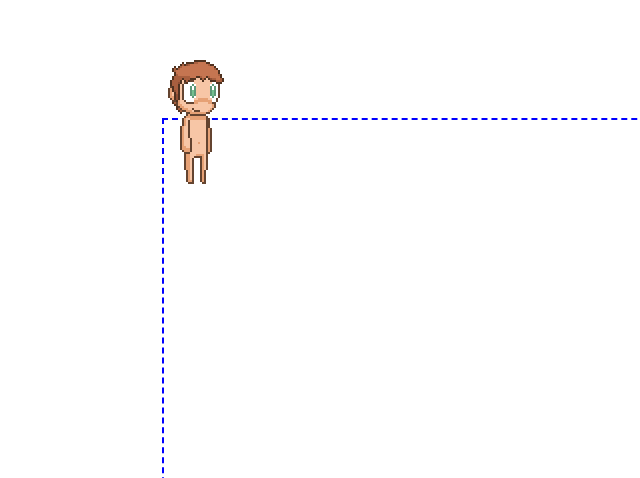
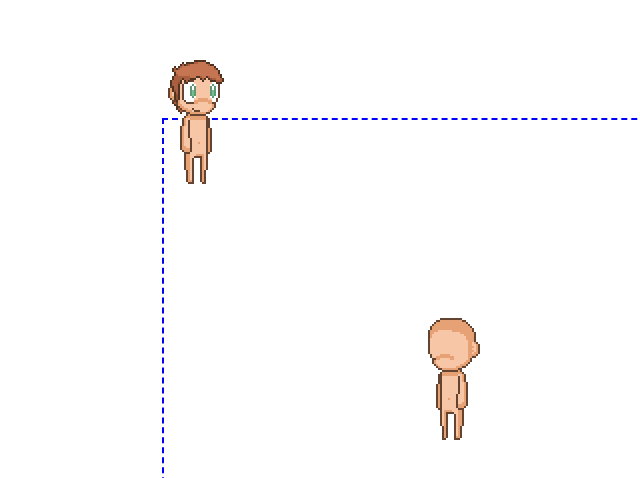
Before and after one commit to mrmiguu/purse_old, a React app: page / in a window 1280 px wide. Shown: the part 252-730 px from the top of the page, without its empty margins (448-1088 px from the left). Built offline with nearby package versions, Linux system fonts and the light colour scheme.

Commit message:
Added sprite list, tweaked keyboard.

```diff
--- a/src/App.js
+++ b/src/App.js
@@ -2,19 +2,127 @@ import styles from './styles/App.module.scss'
 import React, { lazy, useState, useRef, useEffect } from 'react'
 import { border, hexToHSL } from './global'
 
-import arm_r_1 from './Players/Arms/Rear/1.png'
-import body_1 from './Players/Bodies/1.png'
-import head_1 from './Players/Heads/1.png'
-import face_g_0 from './Players/Faces/Green/0.png'
-import hair_s_b_1 from './Players/Hair/Short/Brown/1.png'
-import arm_f_1 from './Players/Arms/Front/1.png'
+let bodyParts = {
+  arm: {
+    front: [
+      require('./players/arms/front/0.png'),
+      require('./players/arms/front/1.png'),
+      require('./players/arms/front/2.png'),
+      require('./players/arms/front/3.png'),
+      require('./players/arms/front/4.png'),
+    ],
+    rear: [
+      require('./players/arms/rear/0.png'),
+      require('./players/arms/rear/1.png'),
+      require('./players/arms/rear/2.png'),
+      require('./players/arms/rear/3.png'),
+      require('./players/arms/rear/4.png'),
+    ],
+  },
+  body: [
+    require('./players/bodies/0.png'),
+    require('./players/bodies/1.png'),
+    require('./players/bodies/2.png'),
+    require('./players/bodies/3.png'),
+    require('./players/bodies/4.png'),
+  ],
+  face: {
+    blue: [
+      require('./players/faces/blue/0.png'),
+      require('./players/faces/blue/1.png'),
+      require('./players/faces/blue/2.png'),
+      require('./players/faces/blue/3.png'),
+    ],
+    brown: [
+      require('./players/faces/brown/0.png'),
+      require('./players/faces/brown/1.png'),
+      require('./players/faces/brown/2.png'),
+      require('./players/faces/brown/3.png'),
+    ],
+    green: [
+      require('./players/faces/green/0.png'),
+      require('./players/faces/green/1.png'),
+      require('./players/faces/green/2.png'),
+      require('./players/faces/green/3.png'),
+    ],
+    red: [
+      require('./players/faces/red/0.png'),
+      require('./players/faces/red/1.png'),
+      require('./players/faces/red/2.png'),
+      require('./players/faces/red/3.png'),
+    ],
+  },
+  hair: {
+    long: {
+      black: [
+        require('./players/hair/long/black/0.png'),
+        require('./players/hair/long/black/1.png'),
+        require('./players/hair/long/black/2.png'),
+        require('./players/hair/long/black/3.png'),
+      ],
+      brown: [
+        require('./players/hair/long/brown/0.png'),
+        require('./players/hair/long/brown/1.png'),
+        require('./players/hair/long/brown/2.png'),
+        require('./players/hair/long/brown/3.png'),
+      ],
+      orange: [
+        require('./players/hair/long/orange/0.png'),
+        require('./players/hair/long/orange/1.png'),
+        require('./players/hair/long/orange/2.png'),
+        require('./players/hair/long/orange/3.png'),
+      ],
+      yellow: [
+        require('./players/hair/long/yellow/0.png'),
+        require('./players/hair/long/yellow/1.png'),
+        require('./players/hair/long/yellow/2.png'),
+        require('./players/hair/long/yellow/3.png'),
+      ],
+    },
+    short: {
+      black: [
+        require('./players/hair/short/black/0.png'),
+        require('./players/hair/short/black/1.png'),
+        require('./players/hair/short/black/2.png'),
+        require('./players/hair/short/black/3.png'),
+      ],
+      brown: [
+        require('./players/hair/short/brown/0.png'),
+        require('./players/hair/short/brown/1.png'),
+        require('./players/hair/short/brown/2.png'),
+        require('./players/hair/short/brown/3.png'),
+      ],
+      orange: [
+        require('./players/hair/short/orange/0.png'),
+        require('./players/hair/short/orange/1.png'),
+        require('./players/hair/short/orange/2.png'),
+        require('./players/hair/short/orange/3.png'),
+      ],
+      yellow: [
+        require('./players/hair/short/yellow/0.png'),
+        require('./players/hair/short/yellow/1.png'),
+        require('./players/hair/short/yellow/2.png'),
+        require('./players/hair/short/yellow/3.png'),
+      ],
+    },
+  },
+  head: [
+    require('./players/heads/0.png'),
+    require('./players/heads/1.png'),
+    require('./players/heads/2.png'),
+    require('./players/heads/3.png'),
+    require('./players/heads/4.png'),
+  ],
+}
 
 let Map = lazy(() => import('./Map'))
 let Sprite = lazy(() => import('./Sprite'))
 let Keyboard = lazy(() => import('./Keyboard'))
 
-let { abs } = Math
-let { keys } = Object
+let { entries } = Object
+
+let uid = Date.now()
+
 let walkCy = [1, 2, 1, 0]
 let frame = f => ({ transform: `translate(${f * -64}px, 0)` })
 
@@ -23,6 +131,17 @@ export default ({ debug }) => {
   let [dir, setDir] = useState([1, 1])
   let [step, setStep] = useState(0)
   let [map, setMap] = useState('Tutorial')
+
+  let players = {
+    [uid]: {
+      skin: 1,
+      face: ['green', 0],
+      hair: ['short', 'brown', 1],
+      x: x,
+      y: y,
+      dir: dir,
+    }
+  }
 
   let softRed = '#DE5246'
   let redHSL = hexToHSL(softRed)
@@ -76,13 +195,19 @@ export default ({ debug }) => {
       >
 
         <Sprite
-          x={10}
-          y={10}
-          dir={[1, 1]}
-          style={{ zIndex: 10 }}
+          x={4}
+          y={4}
+          dir={[-1, 1]}
+          style={{ zIndex: 4 }}
           debug={false}
         >
-          <span
+          <img src={bodyParts.arm.rear[1]} style={frame(walkCy[0])} />
+          <img src={bodyParts.body[1]} style={frame(walkCy[0])} />
+          <img src={bodyParts.head[1]} style={frame(walkCy[0])} />
+          {/* <img src={bodyParts.face.green[0]} style={frame(walkCy[0])} />
+          <img src={bodyParts.hair.short.brown[1]} style={frame(walkCy[0])} /> */}
+          <img src={bodyParts.arm.front[1]} style={frame(walkCy[0])} />
+          {/* <span
             id={styles.Car}
             style={{
               filter: `hue-rotate(${redHSL.h * 360 + carHueOff}deg)`,
@@ -91,23 +216,35 @@ export default ({ debug }) => {
             aria-labelledby="jsx-a11y/accessible-emoji"
           >
             🚖
-          </span>
+          </span> */}
         </Sprite>
 
+        {
+          entries(players).map(([uid, {
+            skin,
+            face: [eyeColor, eyeType],
+            hair: [hairLength, hairColor, hairType],
+            x,
+            y,
+            dir,
+          }]) =>
             <Sprite
+              key={uid}
               x={x}
               y={y}
               dir={dir}
               style={{ zIndex: y }}
               debug={false}
             >
-          <img src={arm_r_1} style={frame(walkCy[step])} />
-          <img src={body_1} style={frame(walkCy[step])} />
-          <img src={head_1} style={frame(walkCy[step])} />
-          <img src={face_g_0} style={frame(walkCy[step])} />
-          <img src={hair_s_b_1} style={frame(walkCy[step])} />
-          <img src={arm_f_1} style={frame(walkCy[step])} />
+              <img src={bodyParts.arm.rear[skin]} style={frame(walkCy[step])} />
+              <img src={bodyParts.body[skin]} style={frame(walkCy[step])} />
+              <img src={bodyParts.head[skin]} style={frame(walkCy[step])} />
+              <img src={bodyParts.face[eyeColor][eyeType]} style={frame(walkCy[step])} />
+              <img src={bodyParts.hair[hairLength][hairColor][hairType]} style={frame(walkCy[step])} />
+              <img src={bodyParts.arm.front[skin]} style={frame(walkCy[step])} />
             </Sprite>
+          )
+        }
 
       </Map>
     </div>
--- a/src/styles/Keyboard.module.scss
+++ b/src/styles/Keyboard.module.scss
@@ -35,7 +35,7 @@
   position: fixed;
   top: 0;
   right: 0;
-  bottom: 75%;
+  bottom: 50%;
   left: 0;
   border: 1px dashed red;
 }
@@ -43,7 +43,7 @@
 #Bottom {
   @extend %All;
   position: fixed;
-  top: 75%;
+  top: 80%;
   right: 0;
   bottom: 0;
   left: 0;
```
Lines whose indentation alone changed are shown as unchanged.
